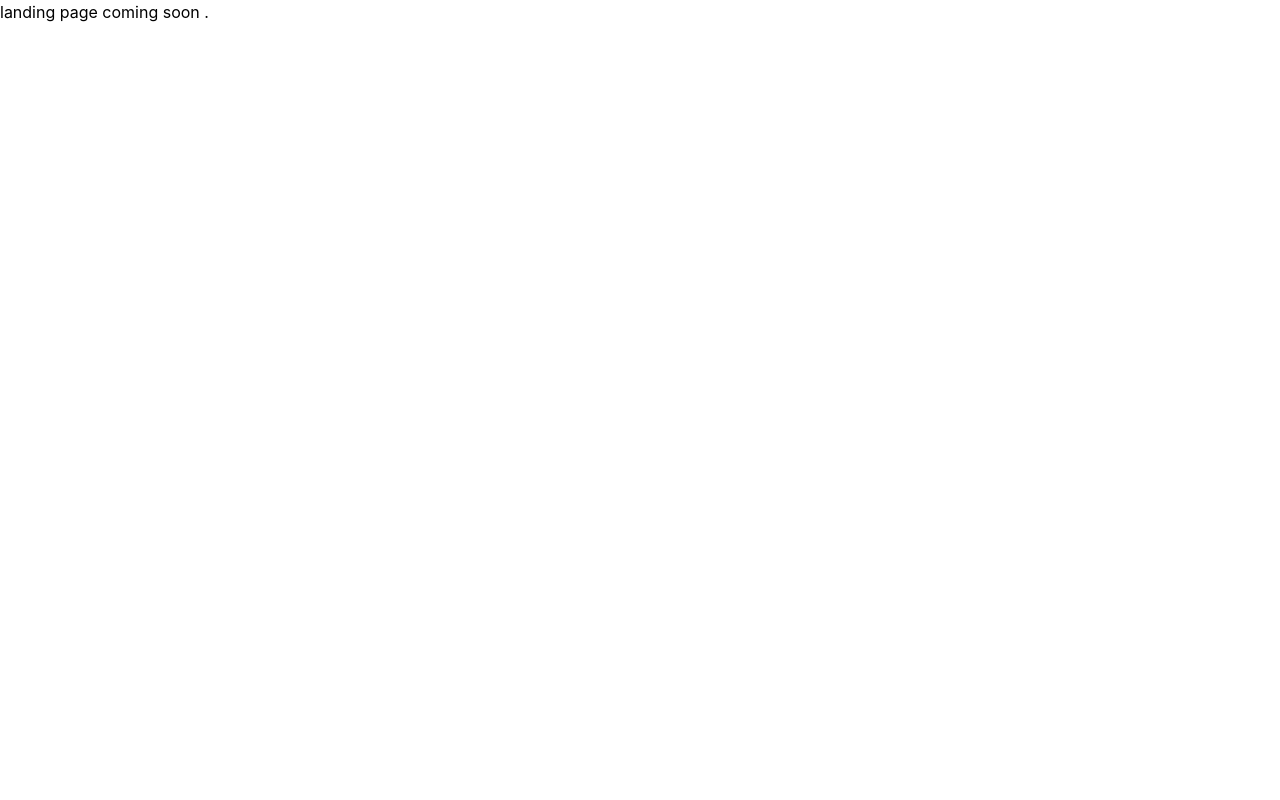
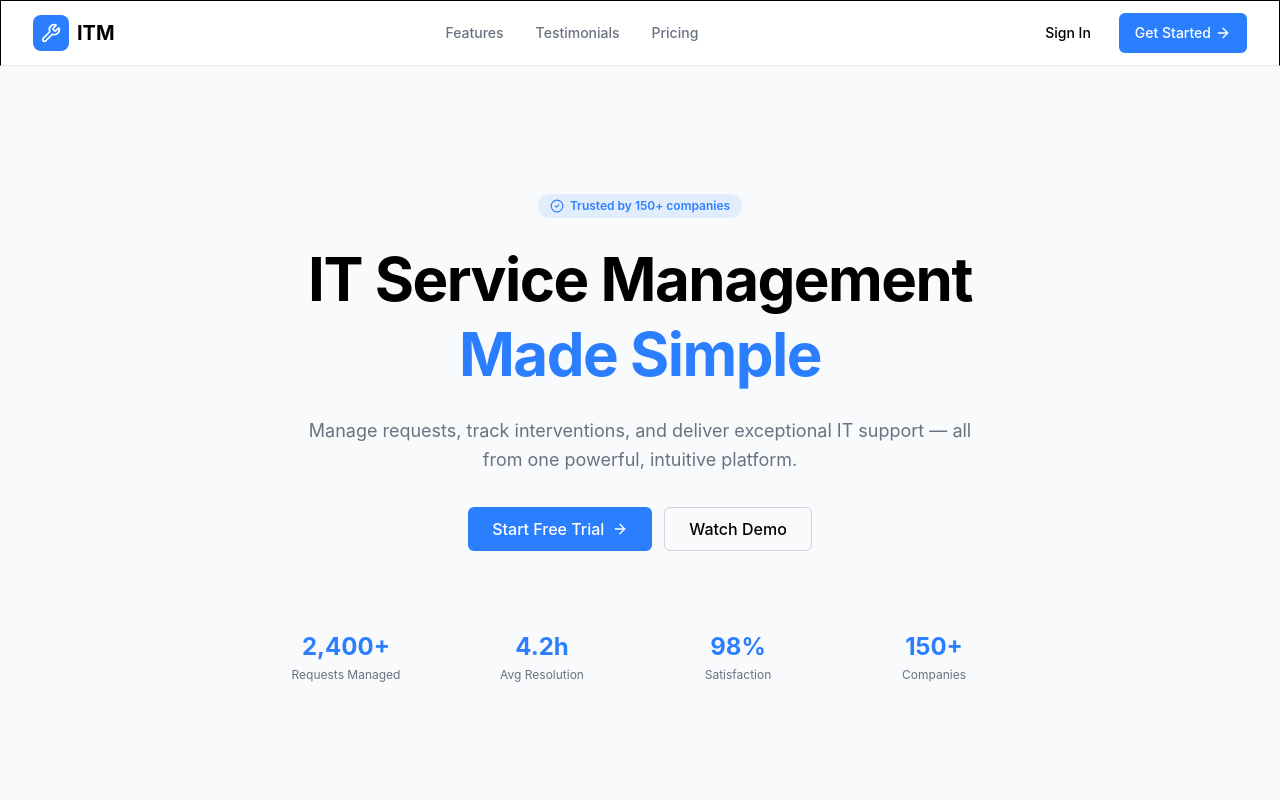
Before and after one commit to akramaznag/ITM, a React (Vite) app in the folder vite-project/: page / in a window 1280 px wide. Shown: the top 800 px of the page. Built offline with nearby package versions, Linux system fonts and the light colour scheme.

Commit message:
added the landing page

```diff
--- a/vite-project/src/pages/LandingPage.jsx
+++ b/vite-project/src/pages/LandingPage.jsx
@@ -1,148 +1,362 @@
-// import { useState } from "react";
-// import { useNavigate } from "react-router-dom";
-// import {
-//   Wrench,
-//   Shield,
-//   Clock,
-//   Users,
-//   BarChart3,
-//   Headphones,
-//   Star,
-//   ArrowRight,
-//   CheckCircle2,
-//   Menu,
-//   X,
-// } from "lucide-react";
+import { useState } from "react";
+import { useNavigate } from "react-router-dom";
 
-// const features = [
-//   { icon: Wrench, title: "Smart Ticket Management", description: "Automate request routing and resolve issues faster." },
-//   { icon: Shield, title: "Enterprise Security", description: "Role-based access and secure data protection." },
-//   { icon: Clock, title: "Real-Time Tracking", description: "Track interventions with live updates." },
-//   { icon: BarChart3, title: "Advanced Analytics", description: "Powerful dashboards and reports." },
-//   { icon: Users, title: "Team Collaboration", description: "Assign tasks and collaborate easily." },
-//   { icon: Headphones, title: "24/7 Support", description: "Always available when you need help." },
-// ];
+import {
+  Wrench,
+  Shield,
+  Clock,
+  Users,
+  BarChart3,
+  Headphones,
+  Star,
+  ArrowRight,
+  CheckCircle2,
+  Menu,
+  X,
+} from "lucide-react";
 
-// const stats = [
-//   { value: "2,400+", label: "Requests Managed" },
-//   { value: "4.2h", label: "Avg Resolution" },
-//   { value: "98%", label: "Satisfaction" },
-//   { value: "150+", label: "Companies" },
-// ];
 
-// const LandingPage = () => {
-//   const navigate = useNavigate();
-//   const [menuOpen, setMenuOpen] = useState(false);
+const features = [
+  {
+    icon: Wrench,
+    title: "Smart Ticket Management",
+    description:
+      "Automate request routing, prioritize tickets intelligently, and resolve issues faster than ever.",
+  },
+  {
+    icon: Shield,
+    title: "Enterprise Security",
+    description:
+      "Role-based access control, audit logs, and end-to-end encryption keep your data safe.",
+  },
+  {
+    icon: Clock,
+    title: "Real-Time Tracking",
+    description:
+      "Monitor every intervention in real time with live status updates and notifications.",
+  },
+  {
+    icon: BarChart3,
+    title: "Advanced Analytics",
+    description:
+      "Gain insights with powerful dashboards, custom reports, and performance metrics.",
+  },
+  {
+    icon: Users,
+    title: "Team Collaboration",
+    description:
+      "Assign technicians, share notes, and coordinate seamlessly across your organization.",
+  },
+  {
+    icon: Headphones,
+    title: "24/7 Support",
+    description:
+      "Our dedicated support team is always available to help you get the most out of ITM.",
+  },
+];
 
-//   return (
-//     <div className="min-h-screen bg-gray-50 text-gray-900">
+const testimonials = [
+  {
+    name: "Sarah Chen",
+    role: "IT Director, TechCorp",
+    quote:
+      "ITM transformed how we handle support requests. Resolution times dropped by 60% in the first month.",
+    rating: 5,
+  },
+  {
+    name: "Marcus Johnson",
+    role: "CTO, StartupHub",
+    quote:
+      "The analytics alone are worth it. We finally have visibility into our IT operations.",
+    rating: 5,
+  },
+  {
+    name: "Elena Rodriguez",
+    role: "Operations Manager, GlobalServ",
+    quote:
+      "Onboarding was seamless. Our team was productive from day one — no training needed.",
+    rating: 5,
+  },
+];
 
-//       {/* Navbar */}
-//       <nav className="sticky top-0 z-50 backdrop-blur bg-white/80 border-b border-gray-200">
-//         <div className="max-w-7xl mx-auto px-4 flex justify-between items-center h-16">
+const stats = [
+  { value: "2,400+", label: "Requests Managed" },
+  { value: "4.2h", label: "Avg Resolution" },
+  { value: "98%", label: "Satisfaction" },
+  { value: "150+", label: "Companies" },
+];
 
-//           <div className="flex items-center gap-2">
-//             <div className="h-9 w-9 bg-blue-600 rounded-lg flex items-center justify-center">
-//               <Wrench className="text-white h-5 w-5" />
-//             </div>
-//             <span className="font-bold text-lg">ITM</span>
-//           </div>
 
-//           <div className="hidden md:flex gap-8 text-sm text-gray-600">
-//             <a href="#features" className="hover:text-gray-900">Features</a>
-//             <a href="#pricing" className="hover:text-gray-900">Pricing</a>
-//           </div>
+const LandingPage = () => {
+  const navigate = useNavigate();
+  const [menuOpen, setMenuOpen] = useState(false);
 
-//           <div className="hidden md:flex gap-3 items-center">
-//             <button onClick={() => navigate("/login")} className="text-gray-600 hover:text-gray-900">
-//               Sign In
-//             </button>
+  return (
+    <div className="min-h-screen bg-gray-200 text-foreground">
+      {/* ── Navbar ── */}
+      <nav className="sticky top-0 z-50 backdrop-blur-lg bg-white border-b border border-b-gray-200 outline-none">
+        <div className="max-w-7xl mx-auto px-4 sm:px-6 lg:px-8 flex items-center justify-between h-16">
+          <div className="flex items-center gap-2">
+            <div className="h-9 w-9 rounded-lg bg-blue-500 flex items-center justify-center">
+              <Wrench className="h-5 w-5 text-blue-500-foreground text-white" />
+            </div>
+            <span className="text-xl font-bold">ITM</span>
+          </div>
 
-//             <button
-//               onClick={() => navigate("/login")}
-//               className="px-4 py-2 bg-blue-600 text-white rounded-lg hover:bg-blue-700 flex items-center gap-2"
-//             >
-//               Get Started <ArrowRight className="h-4 w-4" />
-//             </button>
-//           </div>
+          {/* Desktop links */}
+          <div className="hidden md:flex items-center gap-8 text-sm font-medium text-gray-500">
+            <a href="#features" className="hover:text-black transition-colors">
+              Features
+            </a>
+            <a href="#testimonials" className="hover:text-black transition-colors">
+              Testimonials
+            </a>
+            <a href="#pricing" className="hover:text-black transition-colors">
+              Pricing
+            </a>
+          </div>
 
-//           <button className="md:hidden" onClick={() => setMenuOpen(!menuOpen)}>
-//             {menuOpen ? <X /> : <Menu />}
-//           </button>
-//         </div>
+          <div className="hidden md:flex items-center gap-3">
+            <button
+              onClick={() => navigate("/auth/login")}
+              className="inline-flex items-center justify-center h-10 px-4 rounded-md text-sm font-medium text-foreground hover:bg-accent hover:text-accent-foreground transition-colors"
+            >
+              Sign In
+            </button>
+            <button
+              onClick={() => navigate("/login")}
+              className="inline-flex items-center justify-center h-10 px-4 rounded-md text-sm font-medium bg-blue-500 text-blue-500-foreground hover:bg-blue-500/90 transition-colors text-white"
+            >
+              Get Started <ArrowRight className="ml-1 h-4 w-4" />
+            </button>
+          </div>
 
-//         {menuOpen && (
-//           <div className="md:hidden p-4 space-y-3 border-t">
-//             <button className="w-full bg-blue-600 text-white py-2 rounded-lg">
-//               Get Started
-//             </button>
-//           </div>
-//         )}
-//       </nav>
+          {/* Mobile toggle */}
+          <button
+            className="md:hidden p-2 text-gray-500"
+            onClick={() => setMenuOpen(!menuOpen)}
+          >
+            {menuOpen ? <X className="h-5 w-5" /> : <Menu className="h-5 w-5" />}
+          </button>
+        </div>
 
-//       {/* Hero */}
-//       <section className="text-center py-20 px-4">
-//         <span className="inline-flex items-center gap-2 bg-blue-100 text-blue-600 px-3 py-1 rounded-full text-xs font-semibold mb-6">
-//           <CheckCircle2 className="h-3 w-3" /> Trusted by 150+ companies
-//         </span>
+        {/* Mobile menu */}
+        {menuOpen && (
+          <div className="md:hidden border-t border-gray-200 px-4 py-4 space-y-3 bg-slate-50">
+            <a href="#features" className="block text-sm text-gray-500 hover:text-black">
+              Features
+            </a>
+            <a href="#testimonials" className="block text-sm text-gray-500 hover:text-black">
+              Testimonials
+            </a>
+            <a href="#pricing" className="block text-sm text-gray-500 hover:text-black">
+              Pricing
+            </a>
+            <button
+              onClick={() => navigate("/login")}
+              className="w-full mt-2 inline-flex items-center justify-center h-10 px-4 rounded-md text-sm font-medium bg-blue-500 text-white hover:bg-blue-500/90 transition-colors"
+            >
+              Get Started
+            </button>
+          </div>
+        )}
+      </nav>
 
-//         <h1 className="text-4xl md:text-6xl font-bold leading-tight">
-//           IT Service Management <br />
-//           <span className="text-blue-600">Made Simple</span>
-//         </h1>
+      {/* ── Hero ── */}
+      <section className="relative overflow-hidden">
+        <div className="absolute inset-0 bg-slate-50" />
+        <div className="max-w-7xl mx-auto px-4 sm:px-6 lg:px-8 pt-20 pb-24 lg:pt-32 lg:pb-36 relative">
+          <div className="max-w-3xl mx-auto text-center animate-in slide-in-from-bottom duration-800">
+            <span className="inline-flex items-center gap-1.5 px-3 py-1 rounded-full bg-blue-500/10 text-blue-500 text-xs font-semibold mb-6">
+              <CheckCircle2 className="h-3.5 w-3.5" /> Trusted by 150+ companies
+            </span>
+            <h1 className="text-4xl sm:text-5xl lg:text-6xl font-bold tracking-tight leading-tight">
+              IT Service Management{" "}
+              <span className="text-blue-500">Made Simple</span>
+            </h1>
+            <p className="mt-6 text-lg text-gray-500 max-w-2xl mx-auto leading-relaxed">
+              Manage requests, track interventions, and deliver exceptional IT
+              support — all from one powerful, intuitive platform.
+            </p>
+            <div className="mt-8 flex flex-col sm:flex-row items-center justify-center gap-3">
+              <button
+                onClick={() => navigate("/login")}
+                className="inline-flex items-center justify-center h-11 px-6 rounded-md text-base font-medium bg-blue-500 text-white hover:bg-blue-500/90 transition-colors"
+              >
+                Start Free Trial <ArrowRight className="ml-2 h-4 w-4" />
+              </button>
+              <button
+                className="inline-flex items-center justify-center h-11 px-6 rounded-md text-base font-medium   bg-none border border-gray-300 outline-none hover:bg-accent hover:text-accent-foreground transition-colors"
+              >
+                Watch Demo
+              </button>
+            </div>
+          </div>
 
-//         <p className="mt-6 text-gray-500 max-w-xl mx-auto">
-//           Manage requests, track interventions, and deliver exceptional IT support.
-//         </p>
+          {/* Stats bar */}
+          <div
+            className="mt-16 max-w-3xl mx-auto grid grid-cols-2 sm:grid-cols-4 gap-4 animate-in slide-in-from-bottom duration-1000"
+            style={{ animationDelay: "200ms" }}
+          >
+            {stats.map((s) => (
+              <div
+                key={s.label}
+                className="glass-card p-4 text-center"
+              >
+                <p className="text-2xl font-bold text-blue-500">{s.value}</p>
+                <p className="text-xs text-gray-500 mt-1">{s.label}</p>
+              </div>
+            ))}
+          </div>
+        </div>
+      </section>
 
-//         <div className="mt-8 flex flex-col sm:flex-row gap-3 justify-center">
-//           <button
-//             onClick={() => navigate("/login")}
-//             className="px-6 py-3 bg-blue-600 text-white rounded-lg hover:bg-blue-700 flex items-center gap-2 justify-center"
-//           >
-//             Start Free Trial <ArrowRight className="h-4 w-4" />
-//           </button>
+      {/* ── Features ── */}
+      <section id="features" className="py-20 lg:py-28 bg-slate-50">
+        <div className="max-w-7xl mx-auto px-4 sm:px-6 lg:px-8">
+          <div className="text-center max-w-2xl mx-auto mb-14">
+            <h2 className="text-3xl sm:text-4xl font-bold">
+              Everything you need to manage IT
+            </h2>
+            <p className="mt-4 text-gray-500">
+              Powerful features designed to streamline your IT operations from
+              end to end.
+            </p>
+          </div>
 
-//           <button className="px-6 py-3 border border-gray-300 rounded-lg hover:bg-gray-100">
-//             Watch Demo
-//           </button>
-//         </div>
+          <div className="grid sm:grid-cols-2 lg:grid-cols-3 gap-6">
+            {features.map((f, i) => (
+              <div
+                key={f.title}
+                className="glass-card p-6 hover:shadow-md transition-shadow animate-in slide-in-from-bottom duration-600"
+                style={{ animationDelay: `${i * 100}ms` }}
+              >
+                <div className="h-11 w-11 rounded-lg bg-blue-500/10 flex items-center justify-center mb-4">
+                  <f.icon className="h-5 w-5 text-blue-500" />
+                </div>
+                <h3 className="text-lg font-semibold mb-2">{f.title}</h3>
+                <p className="text-sm text-muted-foreground leading-relaxed">
+                  {f.description}
+                </p>
+              </div>
+            ))}
+          </div>
+        </div>
+      </section>
 
-//         {/* Stats */}
-//         <div className="mt-16 grid grid-cols-2 sm:grid-cols-4 gap-4 max-w-3xl mx-auto">
-//           {stats.map((s) => (
-//             <div key={s.label} className="bg-white border rounded-xl p-4 shadow-sm">
-//               <p className="text-xl font-bold text-blue-600">{s.value}</p>
-//               <p className="text-xs text-gray-500">{s.label}</p>
-//             </div>
-//           ))}
-//         </div>
-//       </section>
+      {/* ── Testimonials ── */}
+      <section id="testimonials" className="py-20 lg:py-28 bg-slate-50">
+        <div className="max-w-7xl mx-auto px-4 sm:px-6 lg:px-8">
+          <div className="text-center max-w-2xl mx-auto mb-14">
+            <h2 className="text-3xl sm:text-4xl font-bold">
+              Loved by IT teams everywhere
+            </h2>
+            <p className="mt-4 text-muted-foreground">
+              See what our customers have to say about ITM.
+            </p>
+          </div>
 
-//       {/* Features */}
-//       <section id="features" className="py-20 bg-gray-100 px-4">
-//         <h2 className="text-3xl font-bold text-center mb-10">
-//           Everything you need
-//         </h2>
+          <div className="grid md:grid-cols-3 gap-6">
+            {testimonials.map((t, i) => (
+              <div
+                key={t.name}
+                className="glass-card p-6 animate-in slide-in-from-bottom duration-600"
+                style={{ animationDelay: `${i * 100}ms` }}
+              >
+                <div className="flex gap-0.5 mb-4">
+                  {Array.from({ length: t.rating }).map((_, idx) => (
+                    <Star
+                      key={idx}
+                      className="h-4 w-4 fill-blue-500 text-blue-500"
+                    />
+                  ))}
+                </div>
+                <p className="text-sm leading-relaxed mb-5 text-muted-foreground italic">
+                  "{t.quote}"
+                </p>
+                <div>
+                  <p className="text-sm font-semibold">{t.name}</p>
+                  <p className="text-xs text-muted-foreground">{t.role}</p>
+                </div>
+              </div>
+            ))}
+          </div>
+        </div>
+      </section>
 
-//         <div className="grid sm:grid-cols-2 lg:grid-cols-3 gap-6 max-w-7xl mx-auto">
-//           {features.map((f) => (
-//             <div key={f.title} className="bg-white border rounded-xl p-6 shadow-sm hover:shadow-md">
-//               <f.icon className="text-blue-600 mb-4" />
-//               <h3 className="font-semibold mb-2">{f.title}</h3>
-//               <p className="text-sm text-gray-500">{f.description}</p>
-//             </div>
-//           ))}
-//         </div>
-//       </section>
+      {/* ── CTA ── */}
+      <section id="pricing" className="py-20 lg:py-28 bg-slate-50">
+        <div className="max-w-3xl mx-auto px-4 text-center">
+          <div className="animate-in slide-in-from-bottom duration-600">
+            <h2 className="text-3xl sm:text-4xl font-bold mb-4">
+              Ready to transform your IT operations?
+            </h2>
+            <p className="text-muted-foreground mb-8 max-w-xl mx-auto">
+              Start your 14-day free trial today. No credit card required.
+            </p>
+            <button
+              onClick={() => navigate("/login")}
+              className="inline-flex items-center justify-center h-11 px-6 rounded-md text-base font-medium bg-blue-500 text-white hover:bg-blue-500/90 transition-colors"
+            >
+              Get Started for Free <ArrowRight className="ml-2 h-4 w-4" />
+            </button>
+          </div>
+        </div>
+      </section>
 
-//       {/* Footer */}
-//       <footer className="text-center py-6 text-gray-500 text-sm">
-//         © {new Date().getFullYear()} ITM
-//       </footer>
+      {/* ── Footer ── */}
+      <footer className="border-t border-gray-200 bg-white">
+        <div className="max-w-7xl mx-auto px-4 sm:px-6 lg:px-8 py-12">
+          <div className="grid sm:grid-cols-2 lg:grid-cols-4 gap-8">
+            <div>
+              <div className="flex items-center gap-2 mb-4">
+                <div className="h-8 w-8 rounded-lg bg-blue-500 flex items-center justify-center">
+                  <Wrench className="h-4 w-4 text-white" />
+                </div>
+                <span className="text-lg font-bold">ITM</span>
+              </div>
+              <p className="text-sm text-muted-foreground leading-relaxed">
+                Streamlining IT service management for modern teams.
+              </p>
+            </div>
+            {[
+              {
+                heading: "Product",
+                links: ["Features", "Pricing", "Integrations", "Changelog"],
+              },
+              {
+                heading: "Company",
+                links: ["About", "Blog", "Careers", "Contact"],
+              },
+              {
+                heading: "Legal",
+                links: ["Privacy", "Terms", "Security", "GDPR"],
+              },
+            ].map((col) => (
+              <div key={col.heading}>
+                <h4 className="text-sm font-semibold mb-3">{col.heading}</h4>
+                <ul className="space-y-2">
+                  {col.links.map((l) => (
+                    <li key={l}>
+                      <a
+                        href="#"
+                        className="text-sm text-muted-foreground hover:text-foreground transition-colors"
+                      >
+                        {l}
+                      </a>
+                    </li>
+                  ))}
+                </ul>
+              </div>
+            ))}
+          </div>
+          <div className="mt-10 pt-6 border-t border-gray-200 text-center text-xs text-muted-foreground">
+            © {new Date().getFullYear()} ITM. All rights reserved.
+          </div>
+        </div>
+      </footer>
+    </div>
+  );
+};
 
-//     </div>
-//   );
-// };
-
-// export default LandingPage;
+export default LandingPage;
--- a/vite-project/src/routes/router.jsx
+++ b/vite-project/src/routes/router.jsx
@@ -13,12 +13,13 @@ import ProtectAdminRoutes from "../components/Auth/ProtectAdminRoutes";
 import Unauthorized from "../pages/Unauthorized";
 import Geust from "../components/Auth/Geust";
 import AdminProducts from '../pages/Admin/AdminProducts'
+import LandingPage from "../pages/LandingPage";
 
 const router = createBrowserRouter([
   // Landing page
   {
     path: "/",
-    element: <h1>landing page coming soon .</h1>,
+    element: <LandingPage/>,
   },
 
   //Not Authorized
```
